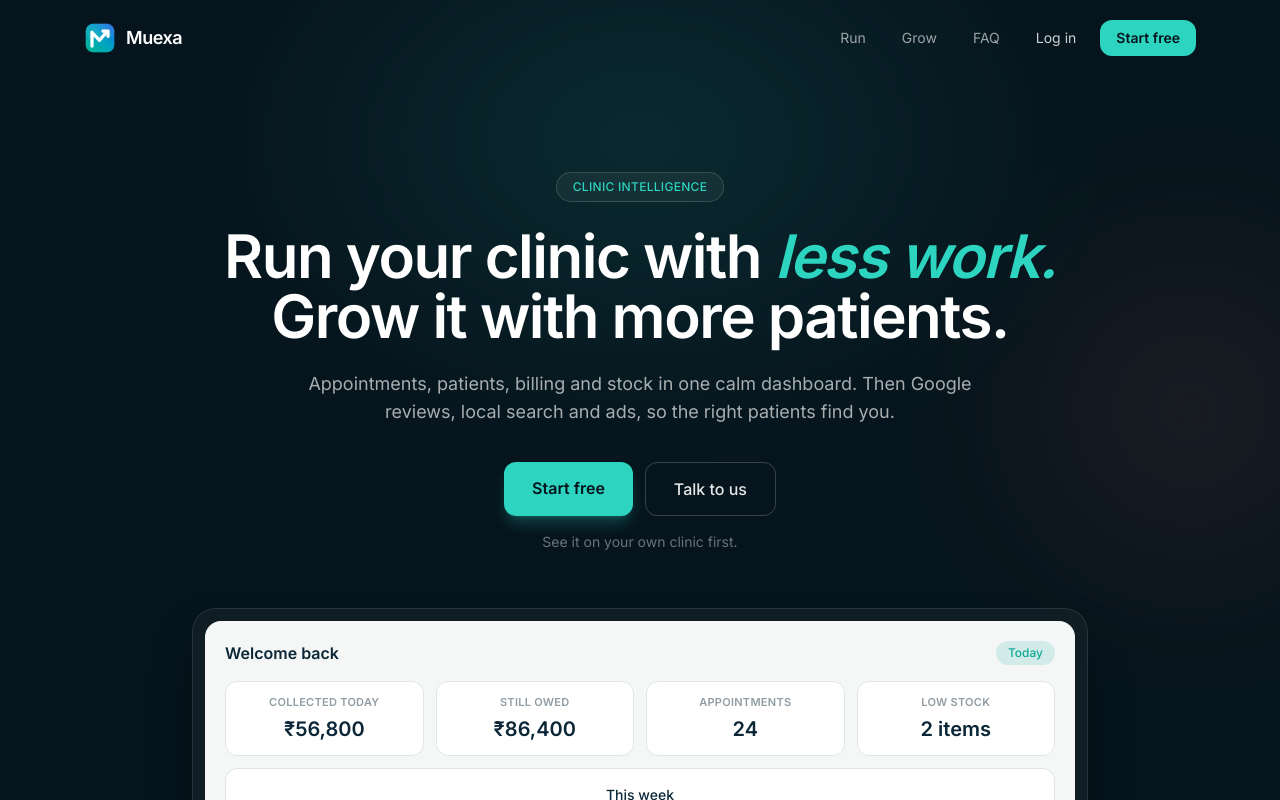
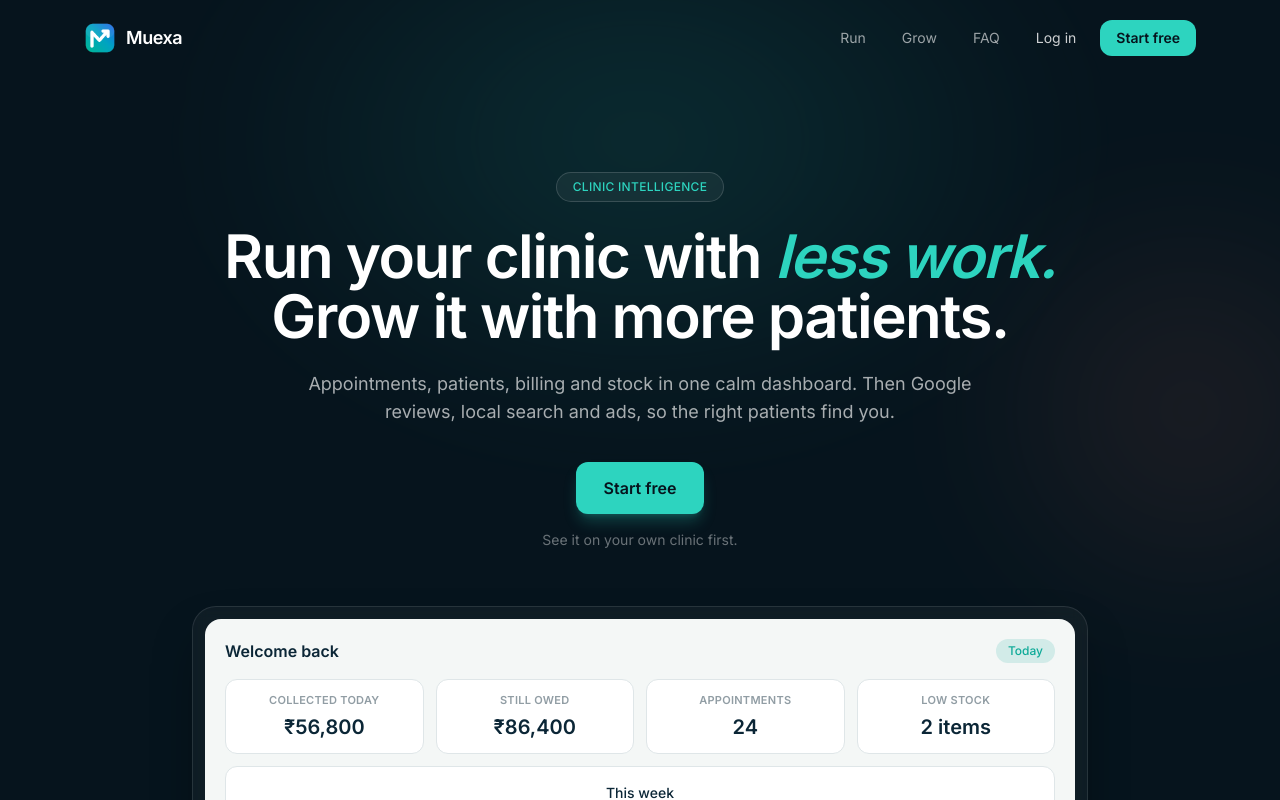
Before and after one commit to mujeebforclinics/clinic-dashboard, a Next.js app: page / in a window 1280 px wide. Shown: the top 800 px of the page. Built offline with nearby package versions, Linux system fonts and the light colour scheme.

Commit message:
Add home page and Growth area

```diff
--- a/app/page.tsx
+++ b/app/page.tsx
@@ -7,9 +7,9 @@ export const metadata: Metadata = {
     "Appointments, patients, billing and inventory in one calm dashboard, plus Google reviews, local SEO and ads. Start free.",
 };
 
-// Change this to your own contact details
-const CONTACT_EMAIL = "mujeeb.khan@fourwaysconsulting.com";
-const CONTACT_HREF = `mailto:${CONTACT_EMAIL}?subject=Muexa%20for%20my%20clinic`;
+// Add your Muexa contact here (a Muexa email or a WhatsApp link).
+// While empty, the "Talk to us" buttons are hidden.
+const CONTACT_HREF = "";
 
 const RUN = [
   { t: "Appointments", d: "Every doctor, every slot, one calendar. See no shows before they cost you." },
@@ -121,9 +121,7 @@ export default function Home() {
           <Link href="/signup" className="rounded-xl bg-[#2dd4bf] text-[#06141d] font-semibold px-7 py-3.5 shadow-lg shadow-[#2dd4bf]/25 hover:brightness-110 transition">
             Start free
           </Link>
-          <a href={CONTACT_HREF} className="rounded-xl border border-white/20 px-7 py-3.5 font-medium text-white/90 hover:bg-white/5 transition">
-            Talk to us
-          </a>
+          {CONTACT_HREF && (<a href={CONTACT_HREF} className="rounded-xl border border-white/20 px-7 py-3.5 font-medium text-white/90 hover:bg-white/5 transition">Talk to us</a>)}
         </div>
         <p className="mt-4 text-sm text-white/40">See it on your own clinic first.</p>
         <Preview />
@@ -195,9 +193,7 @@ export default function Home() {
             <Link href="/signup" className="rounded-xl bg-white text-[#06141d] font-semibold px-7 py-3.5 hover:bg-white/90 transition">
               Start free
             </Link>
-            <a href={CONTACT_HREF} className="rounded-xl border border-white/40 px-7 py-3.5 font-medium hover:bg-white/10 transition">
-              Talk to us
-            </a>
+            {CONTACT_HREF && (<a href={CONTACT_HREF} className="rounded-xl border border-white/40 px-7 py-3.5 font-medium hover:bg-white/10 transition">Talk to us</a>)}
           </div>
         </div>
       </section>
--- a/components/AuthShell.tsx
+++ b/components/AuthShell.tsx
@@ -33,7 +33,7 @@ export default function AuthShell({
         </Link>
         <div className="relative max-w-md">
           <h2 className="text-4xl font-semibold leading-tight tracking-tight">
-            Run your clinic with <span className="text-[#2dd4bf] italic font-display">less work.</span>
+            <span className="block">Run your clinic with</span><span className="text-[#2dd4bf] italic font-display whitespace-nowrap">less work.</span>
           </h2>
           <ul className="mt-8 space-y-4">
             {POINTS.map((p) => (
```
